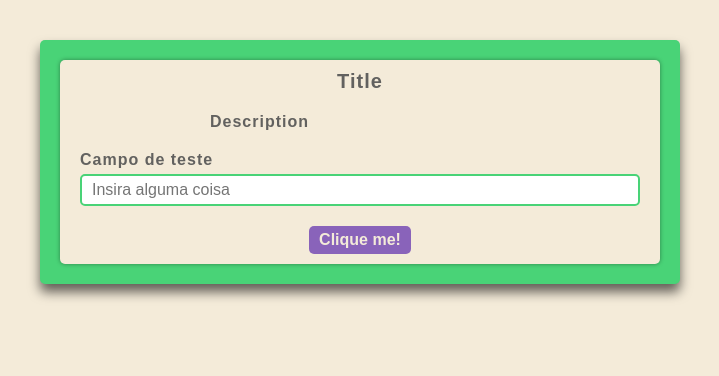
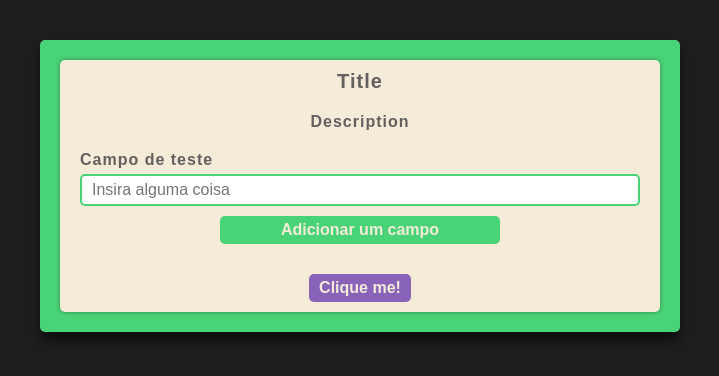
Before and after one commit to PedroPires20/Form, a React (Vite) app: page / in a window 1280 px wide. Shown: the top 376 px of the page, without its empty margins (280-999 px from the left). Built offline with nearby package versions, Linux system fonts and the light colour scheme.

Commit message:
Adicionando componente de tipo de input

```diff
--- /dev/null
+++ b/src/components/InputType/InputType.tsx
@@ -0,0 +1,43 @@
+import { ChangeEvent, SyntheticEvent, useState } from "react"
+import {
+  InputTypeButton,
+  InputTypeContainer,
+  InputTypeSelect,
+} from "./InputTypeStyle"
+
+type Props = {
+  onChange: (inputType: string) => void
+}
+
+export function InputType({ onChange }: Props) {
+  const [active, setActive] = useState(false)
+
+  function handleButtonClick(e: SyntheticEvent) {
+    e.preventDefault()
+
+    setActive((prev) => !prev)
+  }
+
+  function handleSelectChange(e: ChangeEvent<HTMLSelectElement>) {
+    console.log(e.target.value)
+    onChange(e.target.value)
+    setActive(false)
+  }
+
+  return (
+    <InputTypeContainer>
+      <InputTypeButton onClick={handleButtonClick}>
+        {active ? "Fechar" : "Adicionar um campo"}
+      </InputTypeButton>
+      {active && (
+        <InputTypeSelect onChange={handleSelectChange}>
+          <option value="">Selecione um tipo de input</option>
+          <option value="text">Texto</option>
+          <option value="textarea">Área de Texto</option>
+          <option value="checkbox">Checkbox</option>
+          <option value="radio">Radio</option>
+        </InputTypeSelect>
+      )}
+    </InputTypeContainer>
+  )
+}
--- /dev/null
+++ b/src/components/InputType/InputTypeStyle.ts
@@ -0,0 +1,35 @@
+import styled from "styled-components";
+
+
+export const InputTypeContainer = styled.div`
+  margin: 10px;
+  display: flex;
+  flex-flow: column;
+  position: relative;
+  width: 100%;
+  align-items: center;
+
+`
+
+export const InputTypeButton = styled.button`
+  background: var(--primary);
+  padding: 5px 10px;
+  color: var(--light);
+  font-size: 16px;
+  font-weight: bold;
+  border: none;
+  border-radius: 5px;
+  width: 50%;
+`
+
+export const InputTypeSelect = styled.select`
+  width: 50%;
+  position: absolute;
+  bottom: -20px;
+  user-select: none;
+
+  border: 2px solid var(--primary);
+  font-size: 16px;
+  border-radius: 0 0 5px 5px;
+  outline: none;
+`
--- a/src/pages/Builder/Builder.tsx
+++ b/src/pages/Builder/Builder.tsx
@@ -1,4 +1,5 @@
 import { useForm } from "react-hook-form"
+import {InputType} from "../../components/InputType/InputType"
 import { TextInput } from "../../components/TextInput/TextInput"
 import {
   BuilderContainer,
@@ -27,6 +28,7 @@ export function Builder() {
             placeholder="Insira alguma coisa"
           />
         </BuilderFields>
+        <InputType onChange={() => {}}/>
         <BuilderSubmit
           onClick={(e) => {
             e.preventDefault()
--- a/src/pages/Builder/BuilderStyles.ts
+++ b/src/pages/Builder/BuilderStyles.ts
@@ -32,7 +32,6 @@ export const BuilderTitle = styled.div`
   color: var(--dark-gray);
   font-size: 20px;
   font-weight: bold;
-  min-width: 200px;
   text-align: center;
   margin-bottom: 20px;
 `
@@ -41,7 +40,6 @@ export const BuilderDescription = styled.div`
   color: var(--dark-gray);
   font-size: 16px;
   font-weight: bold;
-  min-width: 300px;
   text-align: left;
   margin-bottom: 20px;
 `
--- a/src/styles.css
+++ b/src/styles.css
@@ -1,14 +1,15 @@
 :root {
   --primary: #49d377;
   --secondary: #8963ba;
-  --dark: #54428e;
+  --secondary-dark: #54428e;
+  --dark: #1e1e1d;
   --light: #f4ebd9;
   --gray: #a39a92;
   --dark-gray: #62615f;
 }
 
 body {
-  background: var(--light);
+  background: var(--dark);
   font-family: sans-serif;
   letter-spacing: 1px;
 }
```
